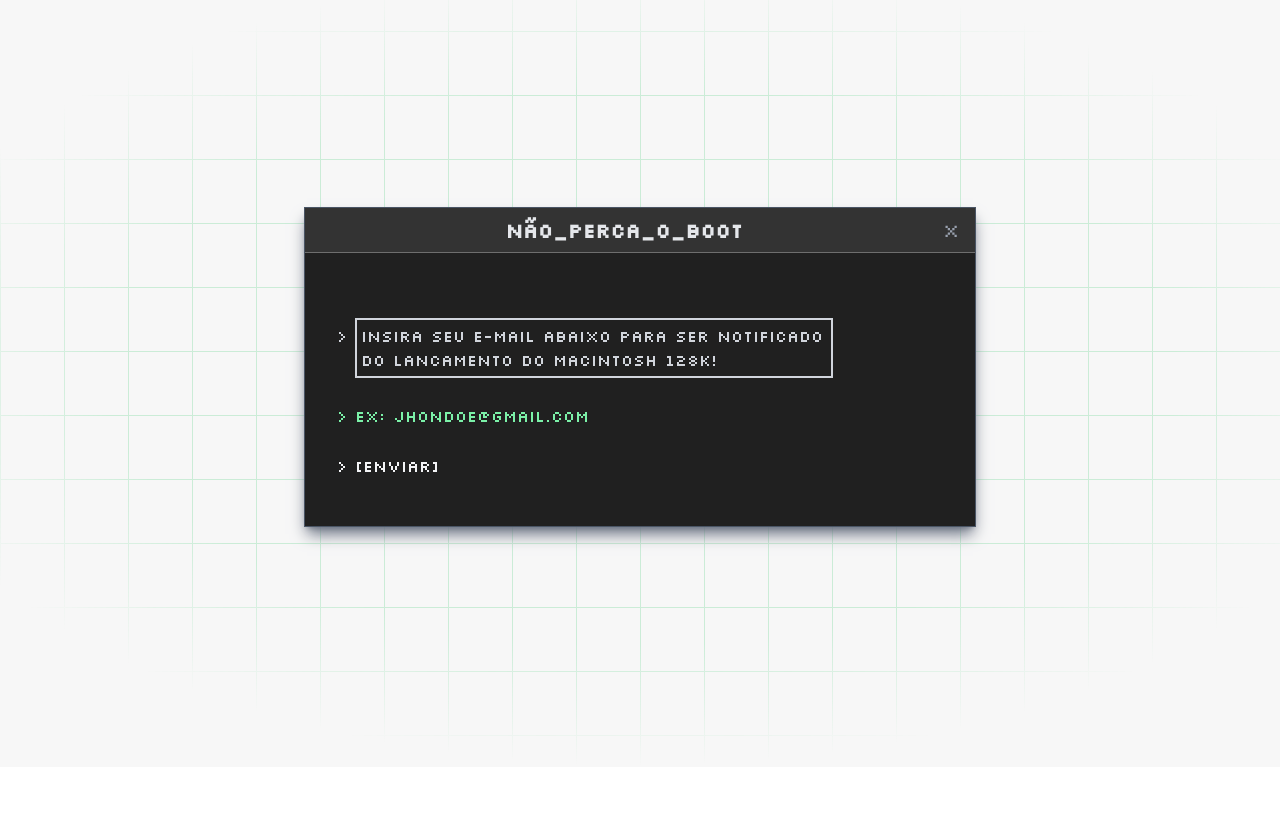
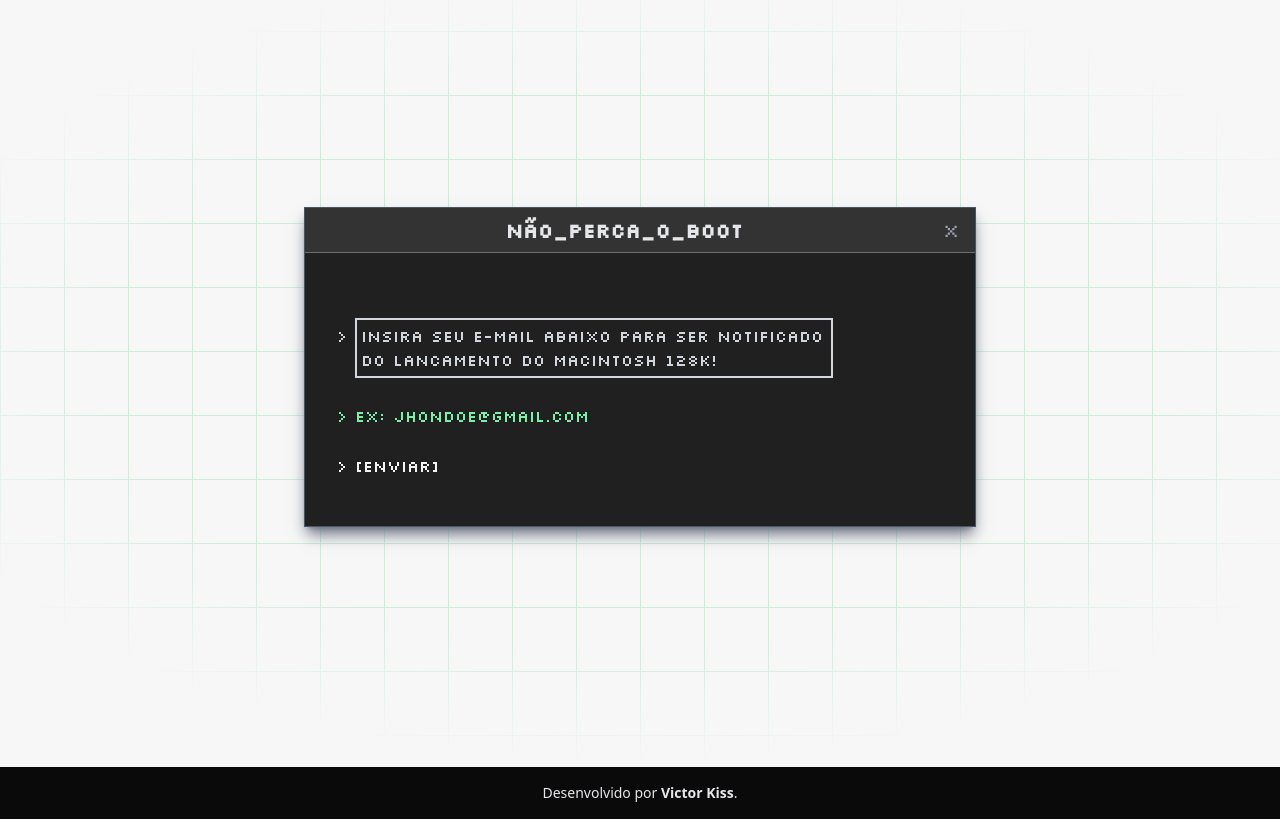
Before and after one commit to victor-kiss/Macintosh-128K-Experience, a Next.js app: page / in a window 1280 px wide. Shown: the part 4273-5092 px from the top of the page. Before the commit the page ends 5040 px from the top, so only its background shows below. Built offline with nearby package versions, Linux system fonts and the light colour scheme.

Commit message:
final details

```diff
--- a/app/components/animations/Can.tsx
+++ b/app/components/animations/Can.tsx
@@ -10,7 +10,7 @@
 
 const Can: React.FC<CanProps> = ({ style }) => (
    <motion.div style={style} className="w-full h-auto flex justify-center items-center align-center">
-      <Image src={'/macintosh5.png'} width={800} height={800} alt="macintosh front" className="w-auto h-auto object-contain drop-shadow-xl drop-shadow-black" sizes="(max-width: 767px) 140vw, (max-width: 1200px) 250vw, 900px" priority={true} quality={90}/>
+      <Image src={'/macintosh5.png'} width={800} height={800} alt="macintosh front" className="w-auto h-auto object-contain drop-shadow-xl drop-shadow-black" sizes="(max-width: 767px) 165vw, (max-width: 1200px) 250vw, 900px" priority={true} quality={90}/>
   </motion.div>
 );
 
--- a/app/layout.tsx
+++ b/app/layout.tsx
@@ -1,6 +1,7 @@
 import type { Metadata } from "next";
 import {  Geist_Mono,Silkscreen} from "next/font/google";
 import "./globals.css";
+import Link from "next/link";
 
 
 
@@ -33,7 +34,23 @@
         className={`${silkscreen.variable} ${geistMono.variable} antialiased`}
       >
         {children}
+
+        <footer className="p-4 bg-neutral-950 w-full flex justify-center items-center ">
+        <span className="text-gray-200 text-center text-sm">
+          Desenvolvido por{" "}
+          <Link
+            href={"https://github.com/victor-kiss"}
+            rel="noopener noreferrer"
+            target="_blank"
+            className="font-semibold text-beige hover:text-beige-dark transition duration-300"
+          >
+            Victor Kiss
+          </Link>
+          .
+        </span>
+      </footer>
       </body>
+
     </html>
   );
 }
--- a/app/page.tsx
+++ b/app/page.tsx
@@ -195,7 +195,7 @@
                     <div className="flex flex-col items-center gap-6">
                         <motion.h2 initial={{ x: -500, opacity: 0 }}
                             whileInView={{ x: 0, opacity: 1 }}
-                            transition={{ duration: 0.6, type: 'tween' }} className=" text-4xl sm:text-6xl font-bold uppercase wrap-break-word text-center leading-normal">{spec}</motion.h2>
+                            transition={{ duration: 0.3, type: 'tween' }} className=" text-4xl sm:text-6xl font-bold uppercase wrap-break-word text-center leading-normal">{spec}</motion.h2>
 
                         {/*buttons for spec (hardware/ software) */}
                         <div className="flex flex-wrap gap-2">
```
